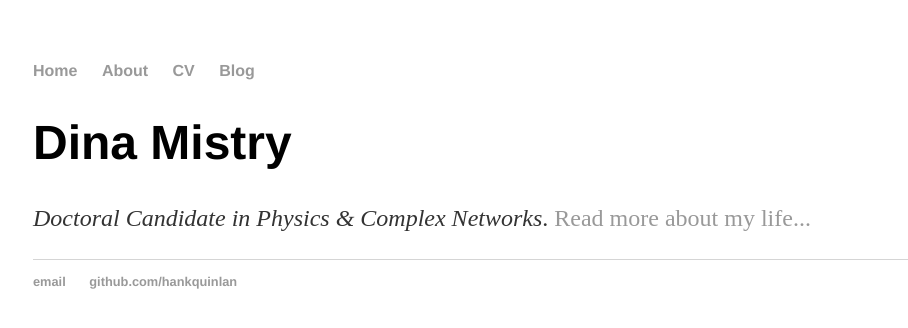
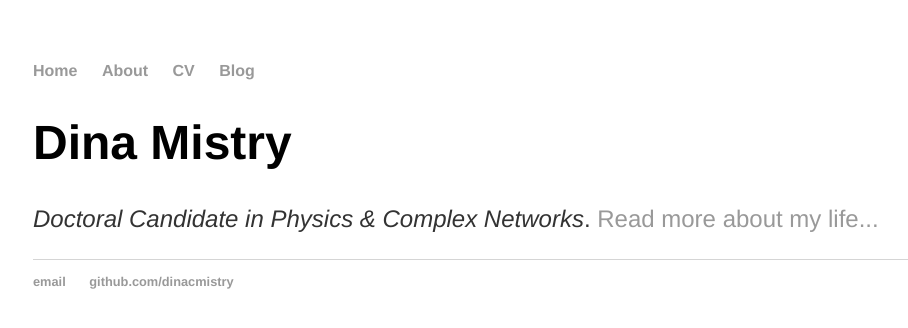
Before and after one commit to dinacmistry/dinacmistry.github.io, a Jekyll site: the page built from index.html, in a window 1280 px wide. Shown: the top 328 px of the page, without its empty margins (159-1067 px from the left). Built offline with Jekyll 4.4.1, drawn with Linux system fonts in a browser that asks for light colours.

Commit message:
change fonts for main body text

```diff
--- a/_layouts/default.html
+++ b/_layouts/default.html
@@ -13,7 +13,7 @@
 <ul>
 <li><a href="/">Home</a></li>
 <li><a href="/about">About</a></li>
-<li><a href="/cv">CV</a></li>
+<li><a href="/cv/Dina_Mistry_CV_May_2018.pdf">CV</a></li>
 <li><a href="/blog">Blog</a></li>
 </ul>
     </nav>
@@ -25,8 +25,8 @@
 
   <footer>
    <ul>
-   <li><a href="mailto:hankquinlanhub@gmail.com">email</a></li>
-   <li><a href="https://github.com/hankquinlan">github.com/hankquinlan</a></li>
+   <li><a href="mailto:dina.c.mistry@gmail.com">email</a></li>
+   <li><a href="https://github.com/dinacmistry">github.com/dinacmistry</a></li>
    </ul>
   </footer>
   </body>
--- a/css/main.css
+++ b/css/main.css
@@ -3,7 +3,7 @@ body { margin: 60px auto; width: 70%; }
 a { text-decoration: none; color: #999; }
 a:hover { text-decoration: underline; }
 
-p, ul { font-size: 1.5em; line-height: 1.4em; color: #333; }
+p, ul { font-size: 1.5em; line-height: 1.4em; color: #333; font-family: 'Helvetica', 'Arial', 'Sans-Serif'; }
 
 h1, h2, h3, h4 { font-family: 'Helvetica', 'Arial', 'Sans-Serif'; }
 h1 { font-size: 3em;  }
```
